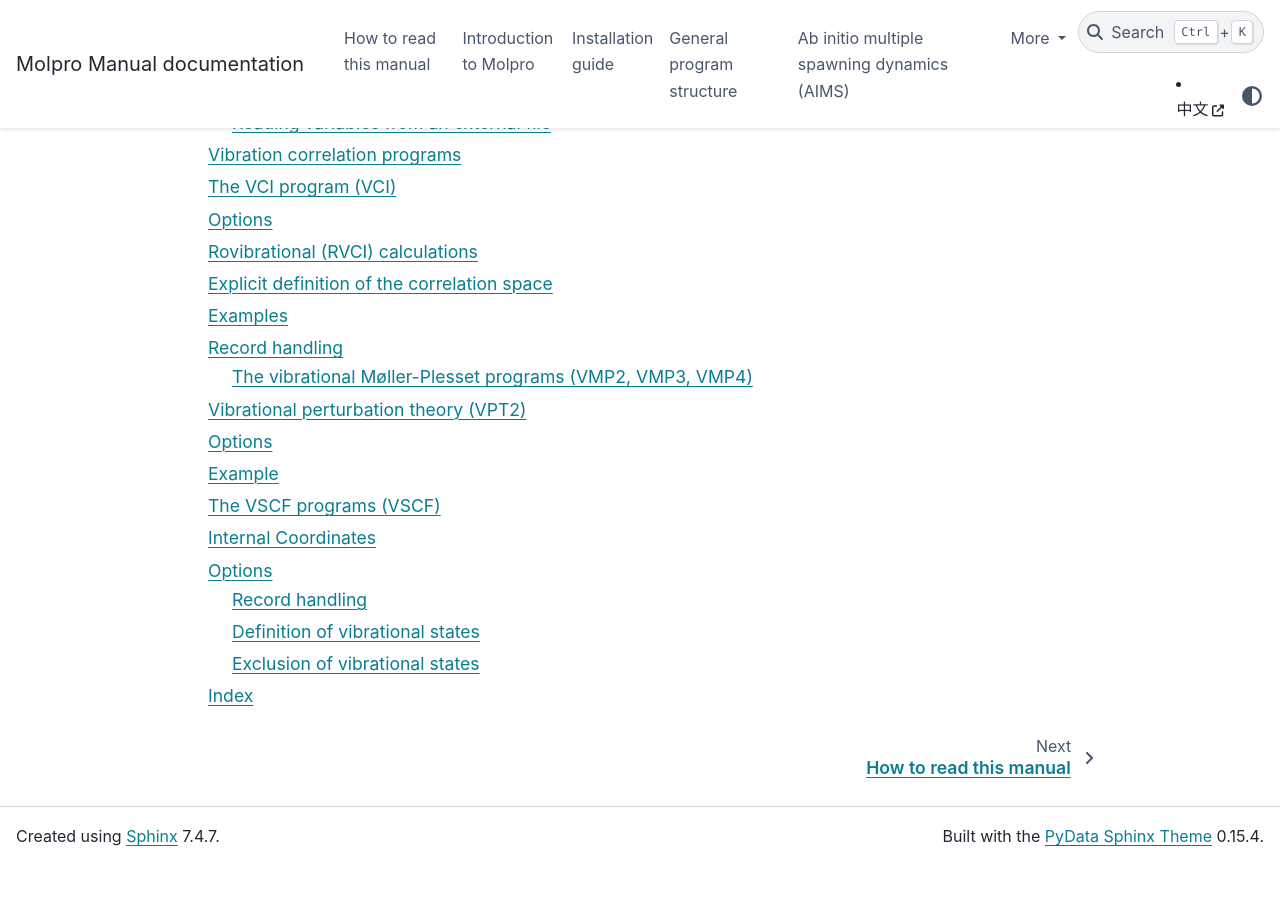
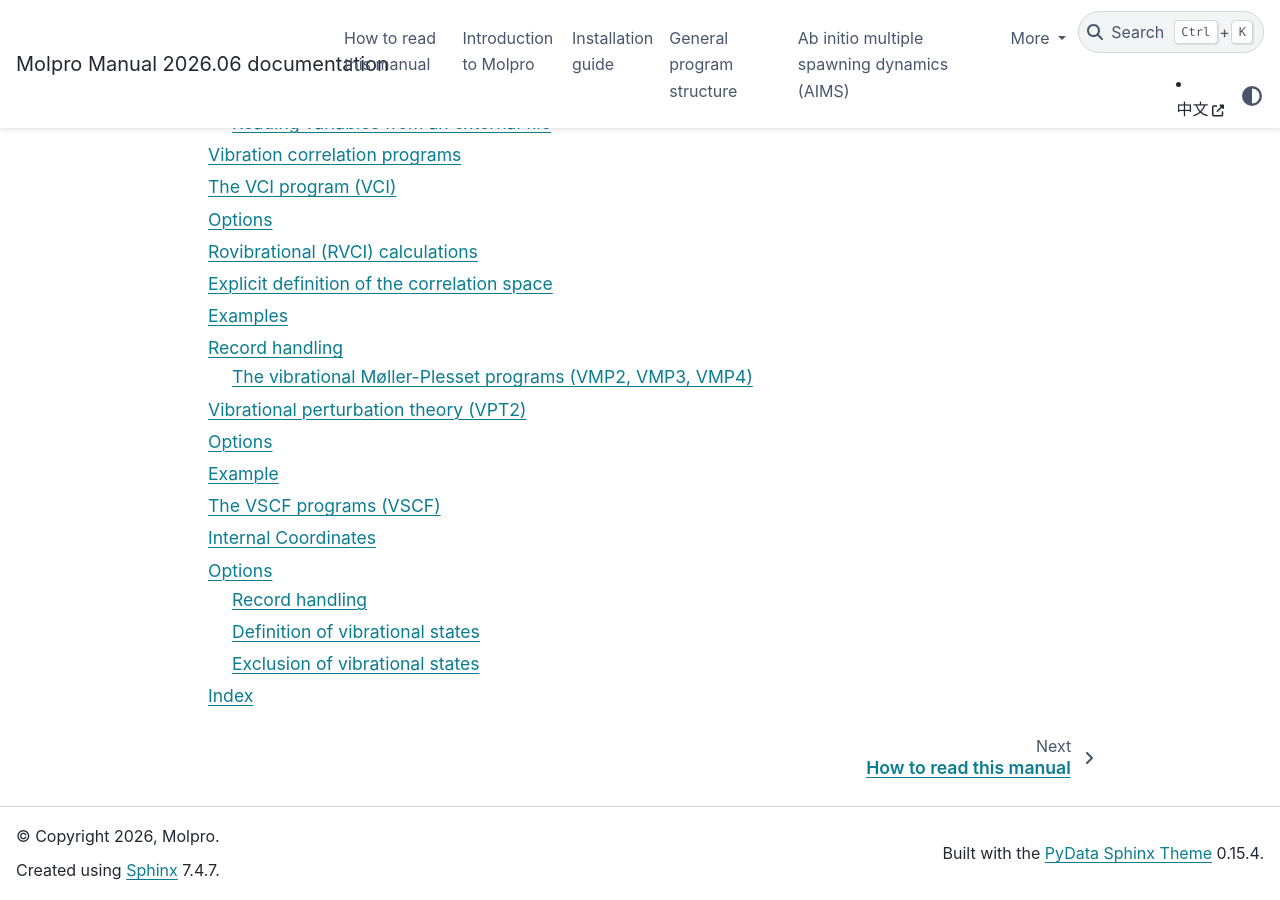
Before and after one commit to wbfan95/molpro, a Sphinx documentation site: the page built from docs/index.rst, in a window 1280 px wide and 900 px high, scrolled down 43183 px. Built offline with Sphinx 7.4.7 and the PyData theme 0.15.4, drawn with Linux system fonts in a browser that asks for light colours; before the commit the page ends 44048 px from its top, so only the background shows below that.

Commit message:
Enable PDF and EPUB output for Read the Docs
- .readthedocs.yaml: formats pdf+epub, LaTeX toolchain including
  texlive-lang-chinese for the Chinese translation's PDF
- conf.py: copyright/version metadata (EPUB3 requirement), xelatex
  engine for CJK; all builders verified warning-free locally

```diff
--- a/docs/conf.py
+++ b/docs/conf.py
@@ -3,7 +3,11 @@ import sys
 
 project = "Molpro Manual"
 author = "Molpro"
+copyright = "2026, Molpro"
+version = "2026.06"
+release = "2026.06"
 language = "en"
+latex_engine = "xelatex"
 
 # The switcher must reflect the language actually being built, but -D
 # overrides are applied after conf.py runs, so read them from the command
```
Also changed, not shown: .readthedocs.yaml.
